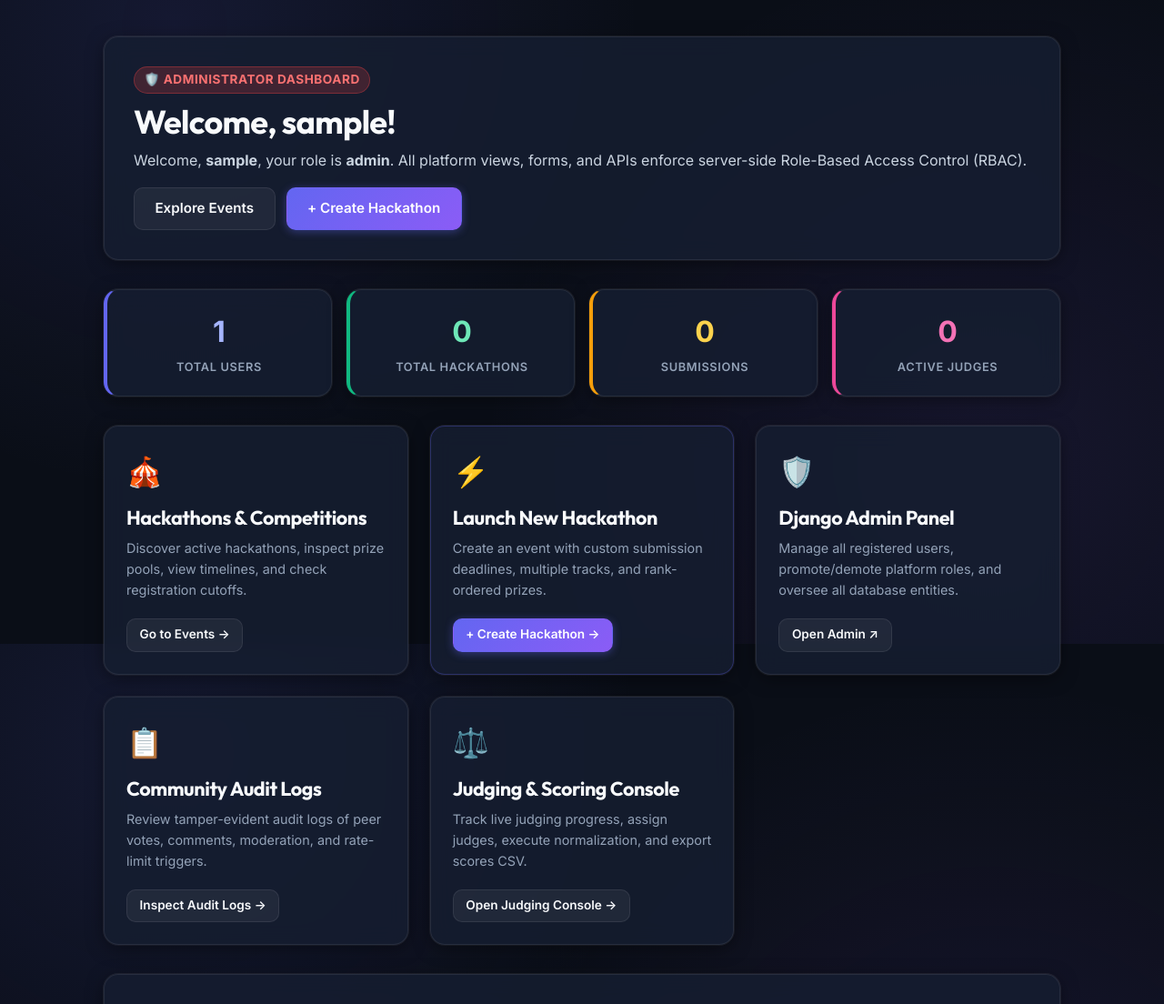
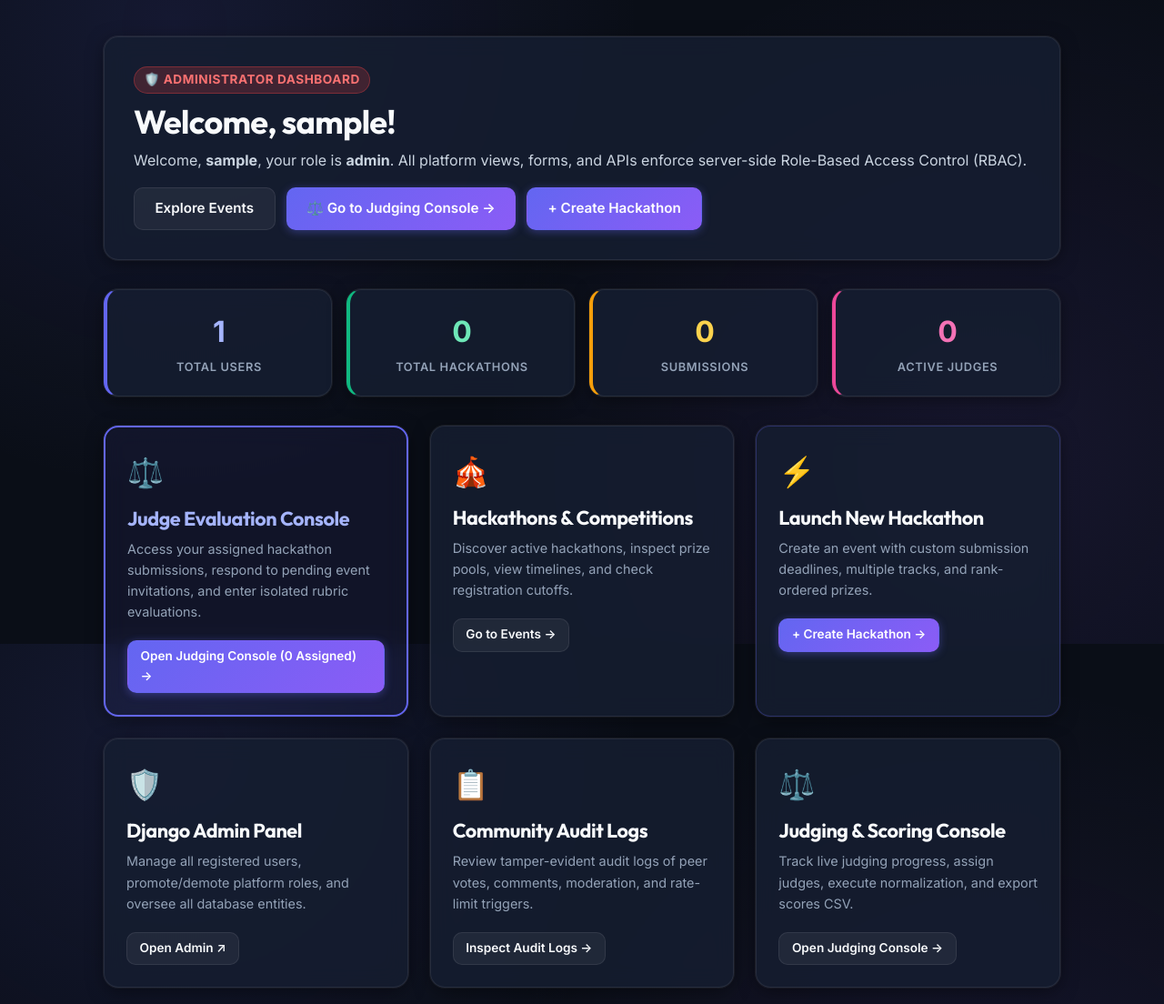
Before and after one commit to kit2824bad054/Dogfood-Hackaton, a Django app: page /dashboard/admin/ in a window 1280 px wide. Shown: the part 92-1196 px from the top of the page at 91% size. Run offline with Django 5.2, Linux system fonts and the light colour scheme; the visitor is signed in with stand-in values (Sample User, id 1); data comes from the database, SQL or seed files in the repository; data that the repository does not hold is empty.

Commit message:
feat(ui): add judging console navbar button and dashboard cards for judges

```diff
--- a/apps/accounts/views.py
+++ b/apps/accounts/views.py
@@ -84,10 +84,38 @@ def participant_dashboard_view(request):
 
 @role_required('judge')
 def judge_dashboard_view(request):
+    from apps.judging.models import EventJudge, JudgeAssignment
+    from django.db.models import Q
+
+    pending_invitations = (
+        EventJudge.objects.filter(
+            status=EventJudge.Status.PENDING
+        ).filter(
+            Q(user=request.user) | (Q(user__isnull=True) & Q(email__iexact=request.user.email) & ~Q(email=''))
+        )
+        .select_related('event', 'invited_by')
+        .order_by('-created_at')
+    )
+
+    accepted_event_ids = EventJudge.objects.filter(
+        user=request.user,
+        status=EventJudge.Status.ACCEPTED
+    ).values_list('event_id', flat=True)
+
+    assignments = JudgeAssignment.objects.filter(
+        judge=request.user,
+        submission__event_id__in=accepted_event_ids
+    )
+
     return render(request, 'accounts/dashboard.html', {
         'role': 'judge',
         'title': 'Judge Dashboard',
+        'pending_invitations': pending_invitations,
+        'assigned_count': assignments.count(),
+        'completed_count': assignments.filter(status=JudgeAssignment.Status.COMPLETED).count(),
+        'in_progress_count': assignments.filter(status=JudgeAssignment.Status.IN_PROGRESS).count(),
     })
+
 
 
 @role_required('organizer')
--- a/templates/accounts/dashboard.html
+++ b/templates/accounts/dashboard.html
@@ -25,14 +25,69 @@
             </p>
         </div>
 
-        <div style="display: flex; gap: 0.75rem;">
+        <div style="display: flex; gap: 0.75rem; flex-wrap: wrap;">
             <a href="{% url 'event_list' %}" class="btn btn-secondary">Explore Events</a>
+            {% if role == 'judge' or role == 'admin' %}
+                <a href="{% url 'judge_dashboard' %}" class="btn btn-primary" style="background: linear-gradient(135deg, #6366f1, #8b5cf6); border: none;">
+                    ⚖️ Go to Judging Console &rarr;
+                </a>
+            {% endif %}
             {% if role == 'organizer' or role == 'admin' or request.user.is_superuser %}
                 <a href="{% url 'event_create' %}" class="btn btn-primary">+ Create Hackathon</a>
             {% endif %}
         </div>
     </div>
 </div>
+
+{% if pending_invitations %}
+<!-- Pending Judge Invitations Alert on Accounts Dashboard -->
+<div class="card" style="border: 2px solid #f59e0b; background: rgba(245, 158, 11, 0.1); margin-bottom: 2rem;">
+    <div style="display: flex; align-items: center; justify-content: space-between; margin-bottom: 1rem; flex-wrap: wrap; gap: 0.5rem;">
+        <h3 style="margin: 0; color: #fbbf24; display: flex; align-items: center; gap: 0.5rem; font-size: 1.2rem;">
+            <span>📬</span> Event Invitations Waiting for Your Response ({{ pending_invitations.count }})
+        </h3>
+        <span style="font-size: 0.85rem; color: #cbd5e1;">You must accept an invitation before you can be assigned submissions for an event.</span>
+    </div>
+
+    <div style="display: flex; flex-direction: column; gap: 0.75rem;">
+        {% for invite in pending_invitations %}
+            <div style="display: flex; justify-content: space-between; align-items: center; background: rgba(15, 23, 42, 0.75); padding: 1rem 1.25rem; border-radius: var(--radius-md); border: 1px solid var(--border-subtle); flex-wrap: wrap; gap: 1rem;">
+                <div>
+                    <h4 style="margin: 0 0 0.25rem 0; font-size: 1.1rem; color: #60a5fa;">
+                        {{ invite.event.name }}
+                    </h4>
+                    <p style="margin: 0; font-size: 0.85rem; color: #94a3b8;">
+                        Invited by <strong>@{{ invite.invited_by.username }}</strong> &bull; Sent {{ invite.created_at|timesince }} ago
+                    </p>
+                </div>
+                <div style="display: flex; gap: 0.5rem;">
+                    <a href="{% url 'judge_invitation_respond' invite.token %}" class="btn btn-primary btn-sm" style="padding: 0.5rem 1rem;">
+                        Review & Respond &rarr;
+                    </a>
+                </div>
+            </div>
+        {% endfor %}
+    </div>
+</div>
+{% endif %}
+
+{% if role == 'judge' and assigned_count is not None %}
+<!-- Judge Overview Metrics -->
+<div style="display: grid; grid-template-columns: repeat(auto-fit, minmax(200px, 1fr)); gap: 1rem; margin-bottom: 2rem;">
+    <div class="card" style="padding: 1.25rem; margin-bottom: 0; text-align: center; border-left: 4px solid #6366f1;">
+        <div style="font-size: 2rem; font-weight: 700; color: #a5b4fc;">{{ assigned_count }}</div>
+        <div style="color: #94a3b8; font-size: 0.8rem; text-transform: uppercase; letter-spacing: 0.05em; font-weight: 600; margin-top: 0.25rem;">Assigned Submissions</div>
+    </div>
+    <div class="card" style="padding: 1.25rem; margin-bottom: 0; text-align: center; border-left: 4px solid #10b981;">
+        <div style="font-size: 2rem; font-weight: 700; color: #6ee7b7;">{{ completed_count|default:"0" }}</div>
+        <div style="color: #94a3b8; font-size: 0.8rem; text-transform: uppercase; letter-spacing: 0.05em; font-weight: 600; margin-top: 0.25rem;">Evaluations Completed</div>
+    </div>
+    <div class="card" style="padding: 1.25rem; margin-bottom: 0; text-align: center; border-left: 4px solid #f59e0b;">
+        <div style="font-size: 2rem; font-weight: 700; color: #fcd34d;">{{ pending_invitations.count|default:"0" }}</div>
+        <div style="color: #94a3b8; font-size: 0.8rem; text-transform: uppercase; letter-spacing: 0.05em; font-weight: 600; margin-top: 0.25rem;">Pending Invitations</div>
+    </div>
+</div>
+{% endif %}
 
 {% if role == 'admin' and stats %}
 <!-- Admin System Overview Metrics -->
@@ -58,6 +113,19 @@
 
 <!-- Quick Action Cards Grid -->
 <div style="display: grid; grid-template-columns: repeat(auto-fit, minmax(280px, 1fr)); gap: 1.5rem; margin-bottom: 2rem;">
+    {% if role == 'judge' or role == 'admin' %}
+        <div class="card interactive-card" style="padding: 1.5rem; margin-bottom: 0; border: 2px solid #6366f1; background: rgba(99, 102, 241, 0.08);">
+            <div style="font-size: 2rem; margin-bottom: 0.75rem;">⚖️</div>
+            <h3 style="margin-bottom: 0.5rem; color: #a5b4fc;">Judge Evaluation Console</h3>
+            <p style="font-size: 0.9rem; margin-bottom: 1.25rem;">
+                Access your assigned hackathon submissions, respond to pending event invitations, and enter isolated rubric evaluations.
+            </p>
+            <a href="{% url 'judge_dashboard' %}" class="btn btn-primary btn-sm">
+                Open Judging Console ({{ assigned_count|default:"0" }} Assigned) &rarr;
+            </a>
+        </div>
+    {% endif %}
+
     <div class="card interactive-card" style="padding: 1.5rem; margin-bottom: 0;">
         <div style="font-size: 2rem; margin-bottom: 0.75rem;">🎪</div>
         <h3 style="margin-bottom: 0.5rem;">Hackathons & Competitions</h3>
--- a/templates/base.html
+++ b/templates/base.html
@@ -26,6 +26,11 @@
             <a href="{% url 'gallery_list' %}" class="nav-link">Public Gallery</a>
 
             {% if request.user.is_authenticated %}
+                {% if request.user.role == 'judge' or request.user.role == 'admin' %}
+                    <a href="{% url 'judge_dashboard' %}" class="btn btn-secondary btn-sm" style="border-color: #818cf8; color: #a5b4fc;">
+                        ⚖️ Judging Console
+                    </a>
+                {% endif %}
                 {% if request.user.role == 'organizer' or request.user.role == 'admin' or request.user.is_superuser %}
                     <a href="{% url 'event_create' %}" class="btn btn-primary btn-sm">+ Create Hackathon</a>
                 {% endif %}
```
